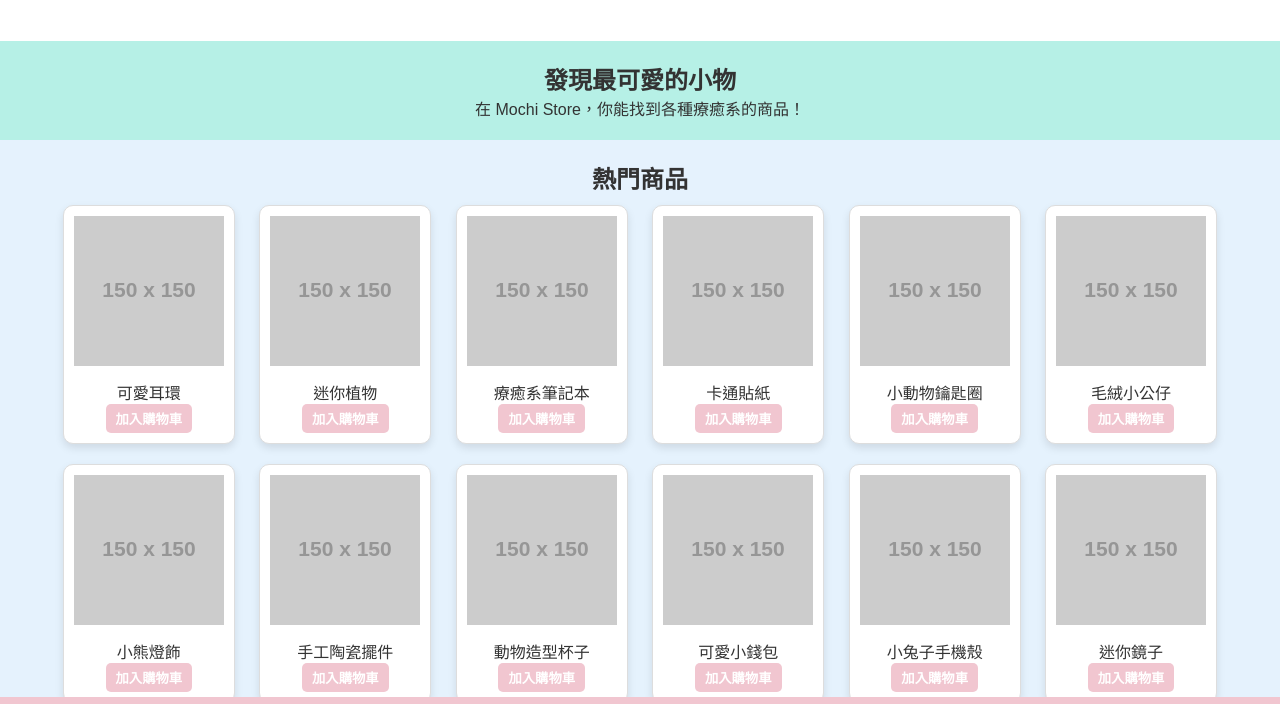
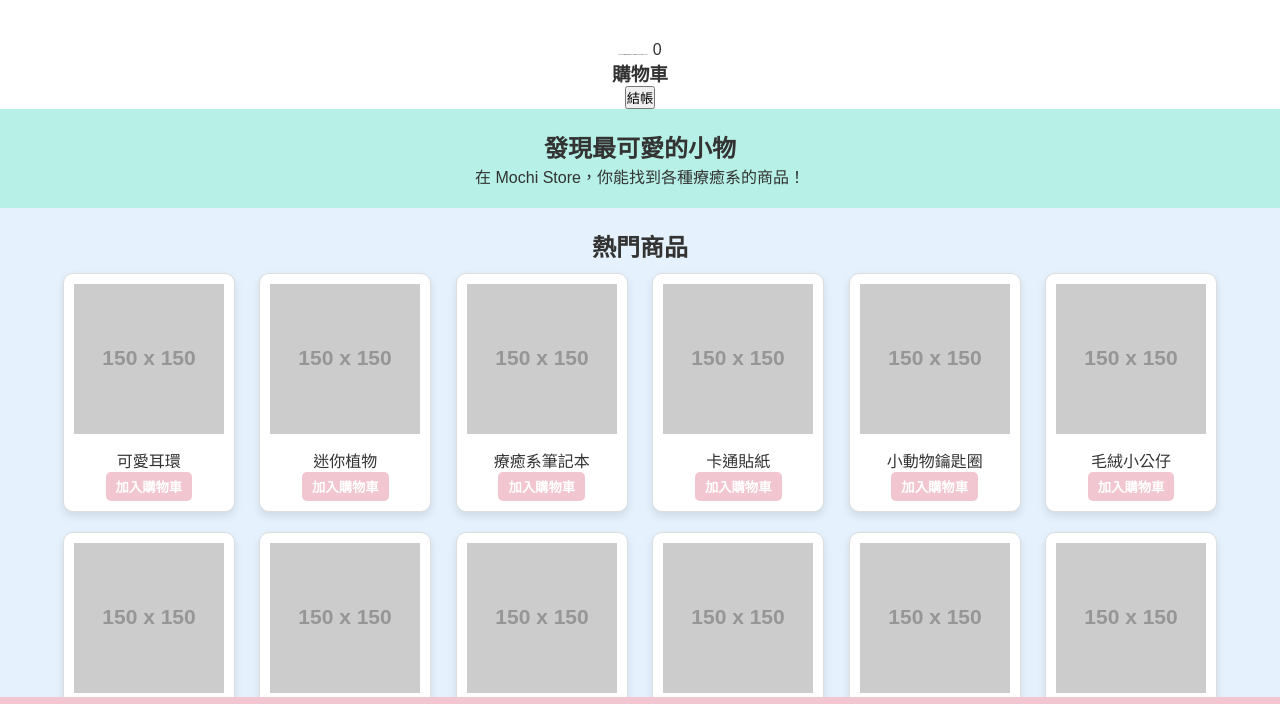
Before and after one commit to Thomas412570510/mochi-store, a plain HTML site: page index.html in a window 1280 px wide. Shown: the part 59-763 px from the top of the page. Drawn offline with Linux system fonts and the light colour scheme; placeholder pictures from the web are drawn by us.

Commit message:
Update index.html

```diff
--- a/index.html
+++ b/index.html
@@ -18,6 +18,22 @@
             </ul>
         </nav>
     </header>
+
+
+    <!-- 購物車圖示 -->
+    <div id="cart-icon" onclick="toggleCart()">
+        <img src="https://via.placeholder.com/30/000000/FFFFFF/?text=🛒" alt="Cart">
+        <span id="cart-count">0</span> <!-- 顯示購物車內商品數量 -->
+    </div>
+
+    <!-- 購物車內容區域 -->
+    <div id="cart-container" class="cart-container">
+        <h3>購物車</h3>
+        <ul id="cart-items">
+            <!-- 已加入購物車的商品會顯示在這裡 -->
+        </ul>
+        <button id="checkout-btn">結帳</button>
+    </div>
 
     <section id="home">
         <h2>發現最可愛的小物</h2>
```
